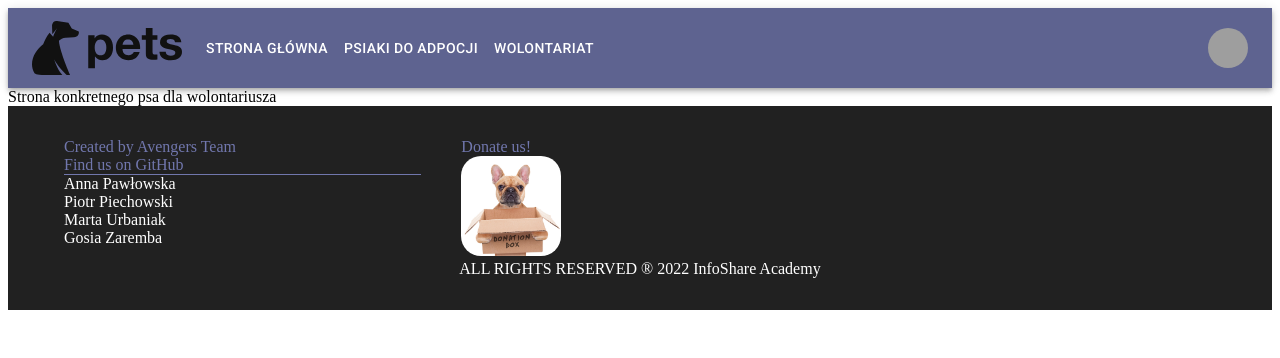
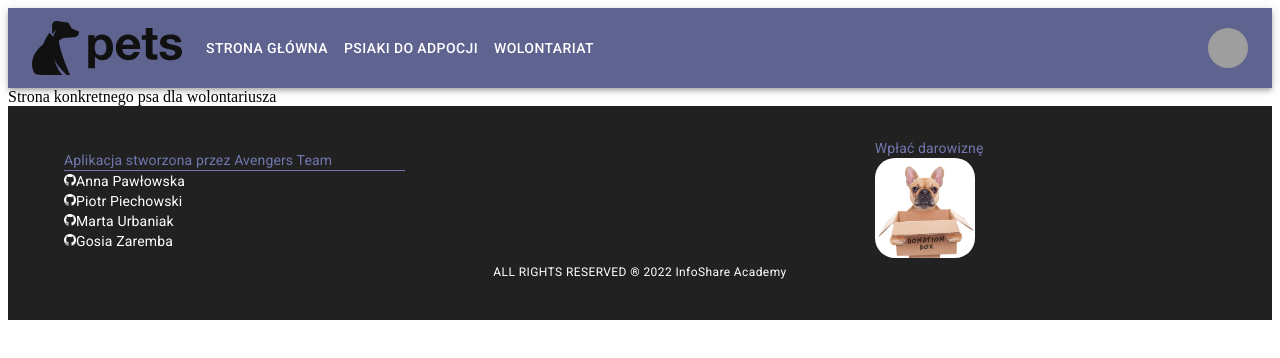
Before and after one commit to infoshareacademy/jfddr6-team-avengersi, a React (Create React App) app in the folder schronisko/: page /psy/1 in a window 1280 px wide. Shown: the top 358 px of the page. Built offline with nearby package versions, Linux system fonts and the light colour scheme; grey boxes are pictures that could not be loaded.

Commit message:
GitHub icon added, font and colors updated

```diff
--- a/schronisko/src/components/Footer/Footer.js
+++ b/schronisko/src/components/Footer/Footer.js
@@ -2,9 +2,9 @@ import Container from "@mui/material/Container";
 import Grid from "@mui/material/Grid";
 import Box from "@mui/material/Box";
 import Link from "@mui/material/Link";
-
-import ImageListItem from "@mui/material/ImageListItem";
 import DonationImg from "./donationBox.jpeg";
+import GitHubImg from "./GitHub-Mark-Light-32px.png";
+import { Typography } from "@mui/material";
 
 export function Footer() {
   return (
@@ -16,11 +16,24 @@ export function Footer() {
         color="primary.light"
       >
         <Container>
-          <Grid container spacing={5}>
+          <Typography variant="body2" gutterBottom>
+            <Grid
+              container
+              spacing={8}
+              justifyContent="space-between"
+              alignItems="center"
+            >
               <Grid item xs={12} sm={4}>
-              <Box>Created by Avengers Team</Box>
-              <Box borderBottom={1}>Find us on GitHub</Box>
+                <Box borderBottom={1}>
+                  Aplikacja stworzona przez Avengers Team
+                </Box>
                 <Box>
+                  <img
+                    src={GitHubImg}
+                    width="12"
+                    height="12"
+                    alt="github icon"
+                  ></img>
                   <Link
                     href="https://github.com/AnnaPawlowskaa"
                     color="primary.contrastText"
@@ -30,6 +43,12 @@ export function Footer() {
                   </Link>
                 </Box>
                 <Box>
+                  <img
+                    src={GitHubImg}
+                    width="12"
+                    height="12"
+                    alt="github icon"
+                  ></img>
                   <Link
                     href="https://github.com/ppiechowski"
                     color="primary.contrastText"
@@ -39,6 +58,12 @@ export function Footer() {
                   </Link>
                 </Box>
                 <Box>
+                  <img
+                    src={GitHubImg}
+                    width="12"
+                    height="12"
+                    alt="github icon"
+                  ></img>
                   <Link
                     href="https://github.com/MartaKatUrbaniak"
                     color="primary.contrastText"
@@ -48,6 +73,12 @@ export function Footer() {
                   </Link>
                 </Box>
                 <Box>
+                  <img
+                    src={GitHubImg}
+                    width="12"
+                    height="12"
+                    alt="github icon"
+                  ></img>
                   <Link
                     href="https://github.com/GosiaZaremba"
                     color="primary.contrastText"
@@ -57,8 +88,8 @@ export function Footer() {
                   </Link>
                 </Box>
               </Grid>
-            <Grid item xs={12} sm={4}>
-              <Box alignSelf="center">Donate us!</Box>
+              <Grid item xs={12} sm={4} justifySelf="end">
+                <Box alignSelf="center">Wpłać darowiznę</Box>
                 <Box>
                   <div>
                     <a
@@ -83,9 +114,12 @@ export function Footer() {
               pt={{ xs: 1, sm: 0 }}
               pb={{ xs: 1, sm: 0 }}
             >
+              <Typography variant="caption" display="block" gutterBottom>
                 ALL RIGHTS RESERVED &reg; {new Date().getFullYear()} InfoShare
                 Academy
+              </Typography>
             </Box>
+          </Typography>
         </Container>
       </Box>
     </footer>
```
Also changed, not shown: schronisko/src/components/Footer/GitHub-Mark-Light-32px.png (added). Lines whose indentation alone changed are shown as unchanged.
